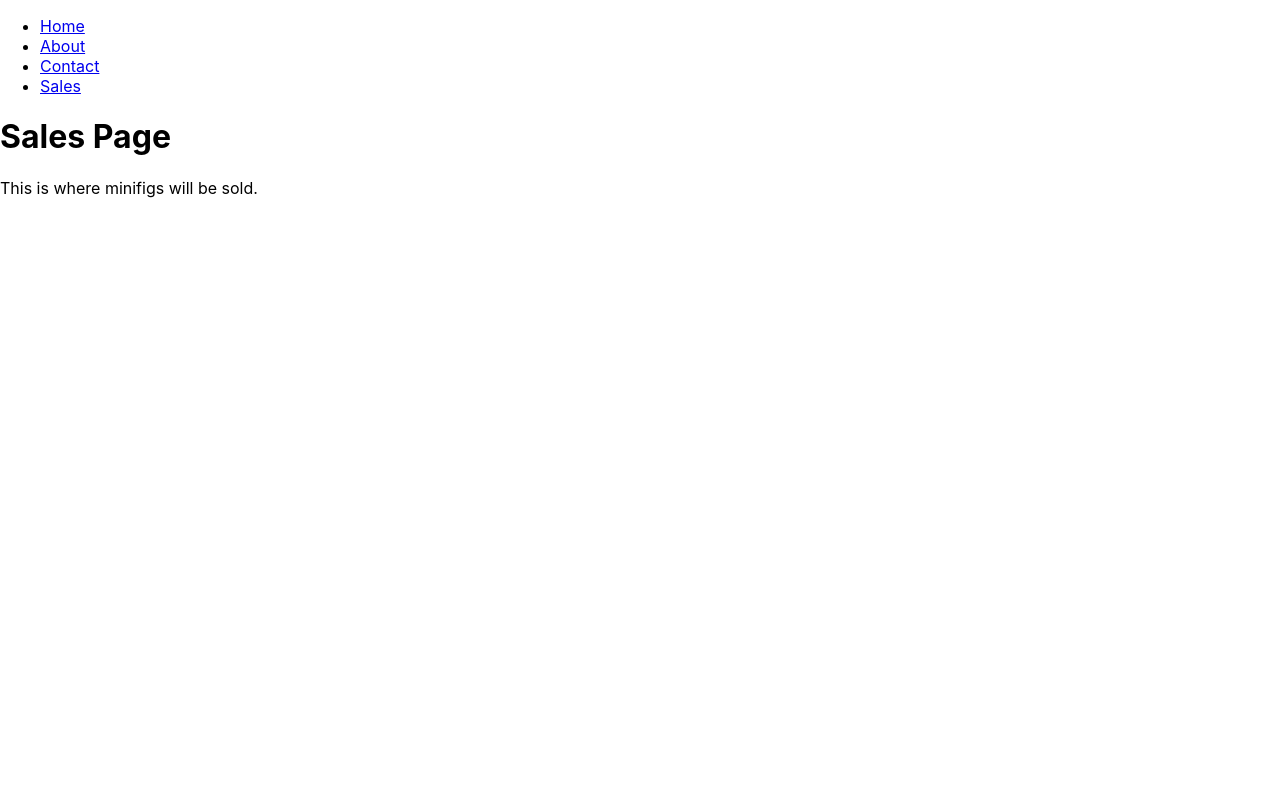
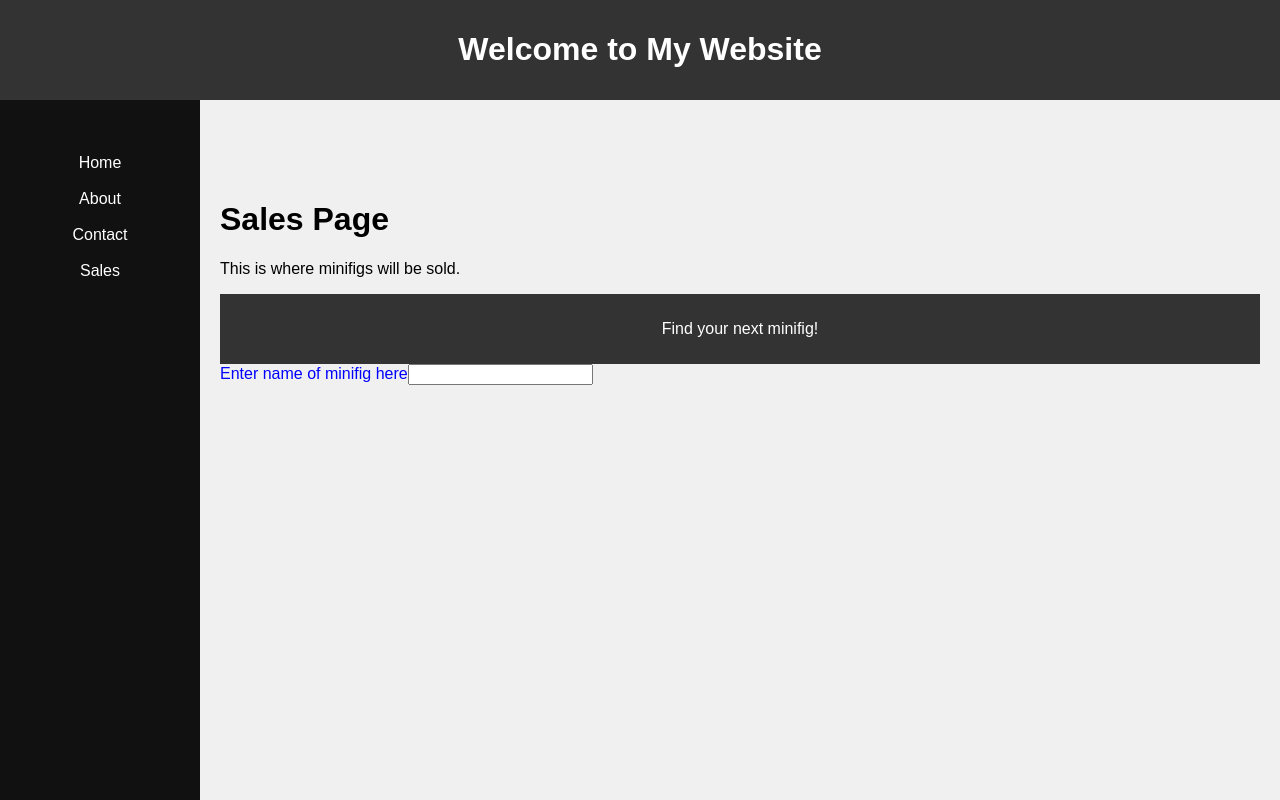
Before and after one commit to HandTravis/prisa, a React (Create React App) app: page /sales in a window 1280 px wide. Built offline with nearby package versions, Linux system fonts and the light colour scheme.

Commit message:
fixed sidenav formatting error, added a basic search bar to sales page

```diff
--- a/src/App.css
+++ b/src/App.css
@@ -71,7 +71,7 @@ nav ul li a {
   height: 100%;
   width: 200px;
   position: fixed;
-  top: 0;
+  top: 100px;
   left: 0;
   background-color: #111;
   padding-top: 20px;
@@ -97,8 +97,15 @@ nav ul li a {
   background-color: #575757;
 }
 
+div section search label {
+  color: blue;
+}
+
 main {
+  margin-left: 200px; /* Same width as the sidebar */
   padding: 20px;
+  flex: 1;
+  margin-top: 60px; /* Adjust margin-top if you have a fixed header */
 }
 
 #interactiveButton {
--- a/src/App.js
+++ b/src/App.js
@@ -1,37 +1,40 @@
 // src/App.js
 import React from 'react';
-import { BrowserRouter as Router, Route, Routes, Link } from 'react-router-dom';
+import { BrowserRouter as Router, Route, Routes, Link} from 'react-router-dom';
 import Home from './scripts/Home';
 import About from './scripts/About';
 import Contact from './scripts/Contact';
 import Sales from './scripts/Sales';
+import './App.css';
 
 const App = () => {
   return (
     <Router>
-      <div>
+      <div className="app">
+        <header>
+          <h1>Welcome to My Website</h1>
+        </header>
+        <div className="sidenav">
           <nav>
             <ul>
-            <li>
-              <Link to="/">Home</Link>
-            </li>
-            <li>
-              <Link to="/about">About</Link>
-            </li>
-            <li>
-              <Link to="/contact">Contact</Link>
-            </li>
-            <li>
-              <Link to="/sales">Sales</Link>
-            </li>
+              <li><Link to="/">Home</Link></li>
+              <li><Link to="/about">About</Link></li>
+              <li><Link to="/contact">Contact</Link></li>
+              <li><Link to="/sales">Sales</Link></li>
             </ul>
           </nav>
+      </div>
+        <main>
           <Routes>
             <Route path="/" element={<Home />} />
             <Route path="/about" element={<About />} />
             <Route path="/contact" element={<Contact />} />
             <Route path="/sales" element={<Sales />} />
           </Routes>
+        </main>
+        <footer>
+          <p>&copy; Fill in later!</p>
+        </footer>
       </div>
     </Router>
   );
--- a/src/scripts/Home.js
+++ b/src/scripts/Home.js
@@ -1,21 +1,28 @@
 import React, { useEffect } from 'react';
 
 const Home = () => {
+
   useEffect(() => {
     const interactiveButton = document.getElementById('interactiveButton');
     if (interactiveButton) {
       interactiveButton.addEventListener('mouseover', () => {
         alert('Button hovered!');
       });
+      // Cleanup to remove the event listener when the component unmounts
+      return () => {
+        interactiveButton.removeEventListener('mouseover', () => {
+          alert('Button hovered!');
+        });
+      };
     }
   }, []);
 
   return (
-    <section>
-      <h2>About This Site</h2>
-      <p>This is a sample website to demonstrate HTML and CSS usage.</p>
-      <button id="interactiveButton">Hover over me!</button>
-    </section>
+      <section>
+        <h2>About This Site</h2>
+        <p>Travis' epic new website.</p>
+        <button id="interactiveButton">Hover over me!</button>
+      </section>
   );
 };
 
--- a/src/scripts/Sales.js
+++ b/src/scripts/Sales.js
@@ -6,6 +6,18 @@ const Sales = () => {
     <div>
       <h1>Sales Page</h1>
       <p>This is where minifigs will be sold.</p>
+      <section>
+        <header>
+          <p>Find your next minifig!</p>
+        </header>
+        <search>
+          <form action="/search/">
+            <label for="minifig">Enter name of minifig here</label>
+            <input type="search" id="minifig" name="q" />
+
+          </form>
+        </search>
+      </section>
     </div>
   );
 };
```
Lines whose indentation alone changed are shown as unchanged.
